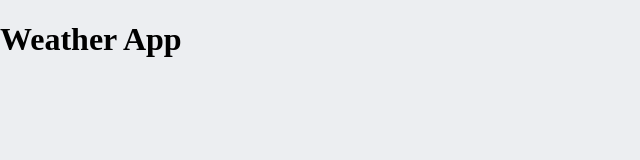
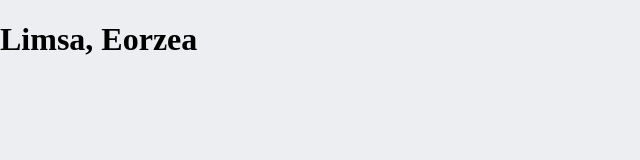
Before and after one commit to Chrissyelwes/weather-app, a React (Create React App) app: page / in a window 1280 px wide. Shown: the top 160 px of the page, without its empty margins (0-640 px from the left). Built offline with nearby package versions, Linux system fonts and the light colour scheme.

Commit message:
Location details rendered

```diff
--- a/package.json
+++ b/package.json
@@ -6,6 +6,7 @@
     "@testing-library/jest-dom": "^5.16.4",
     "@testing-library/react": "^13.2.0",
     "@testing-library/user-event": "^13.5.0",
+    "prop-types": "^15.8.1",
     "react": "^18.1.0",
     "react-dom": "^18.1.0",
     "react-scripts": "5.0.1",
--- a/src/components/App.js
+++ b/src/components/App.js
@@ -1,13 +1,19 @@
 // import "./App.css";
 import "../styles/App.css";
 import React from "react";
+import PropTypes from "prop-types";
+import LocationDetails from "./LocationDetails";
 
-function App() {
-  return (
-    <div className="App">
-      <h1>Weather App</h1>
-    </div>
-  );
+function App({ location }) {
+  const { city, country } = location;
+  return <LocationDetails city={city} country={country} />;
 }
 
+App.propTypes = {
+  location: PropTypes.shape({
+    city: PropTypes.string,
+    country: PropTypes.string,
+  }).isRequired,
+};
+
 export default App;
--- /dev/null
+++ b/src/components/LocationDetails.js
@@ -0,0 +1,14 @@
+import React from "react";
+import PropTypes from "prop-types";
+
+function LocationDetails(props) {
+  const { city, country } = props;
+  return <h1>{`${city}, ${country}`}</h1>;
+}
+
+LocationDetails.propTypes = {
+  city: PropTypes.string.isRequired,
+  country: PropTypes.string.isRequired,
+};
+
+export default LocationDetails;
--- a/src/data/forecast.json
+++ b/src/data/forecast.json
@@ -1,7 +1,7 @@
 {
     "location": {
-      "city": "Manchester",
-      "country": "UK"
+      "city": "Limsa",
+      "country": "Eorzea"
     },
     "forecasts": [
       {
--- a/src/index.js
+++ b/src/index.js
@@ -2,10 +2,11 @@
 import ReactDOM from "react-dom/client";
 import "./styles/index.css";
 import App from "./components/App";
+import forecast from "./data/forecast.json";
 
 const root = ReactDOM.createRoot(document.getElementById("root"));
 root.render(
   <React.StrictMode>
-    <App />
+    <App location={forecast.location} />
   </React.StrictMode>
 );
```
Also changed, not shown: 2 other files (tests, documents, lock files or other folders).
